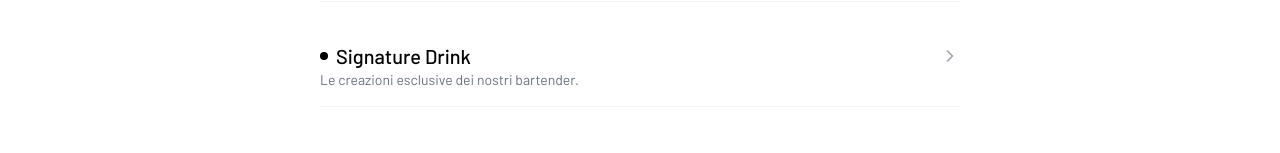
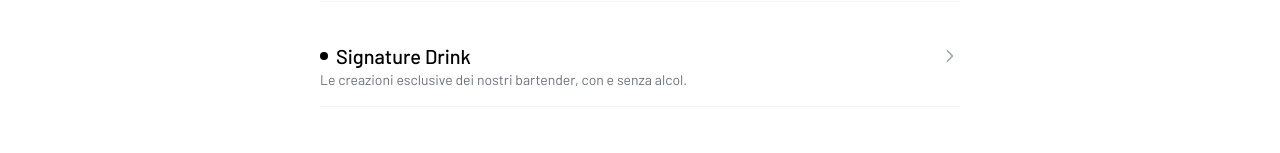
Before and after one commit to darioTecchia/madamev2, a Next.js app: page / in a window 1280 px wide. Shown: the part 2130-2283 px from the top of the page. Built offline with nearby package versions, Linux system fonts and the light colour scheme.

Commit message:
add mocktail

```diff
--- a/src/components/menu/simple-menu.tsx
+++ b/src/components/menu/simple-menu.tsx
@@ -18,7 +18,6 @@ export default function SimpleMenu({ menu }: SimpleMenuProps) {
               description={item.description}
               size={item.size}
               allergens={item.allergens}
-              // image={item.image}
             />
           );
         } else {
--- a/src/data/db.ts
+++ b/src/data/db.ts
@@ -725,7 +725,8 @@ const DB: IDB = {
       id: 'signature-drink',
       name: 'Signature Drink',
       type: MenuType.Simple,
-      description: 'Le creazioni esclusive dei nostri bartender.',
+      description:
+        'Le creazioni esclusive dei nostri bartender, con e senza alcol.',
       items: [
         { name: 'DREAMERS' } as MenuHeader,
         {
@@ -791,6 +792,37 @@ const DB: IDB = {
           name: 'Machete',
           price: 10,
           description: 'Pisco, Mezcal, ananas, jalapeño, lime',
+        },
+
+        {
+          name: 'MOCKTAILS',
+          description: 'Tutti i drink analcolici sono serviti a € 5',
+        } as MenuHeader,
+        {
+          name: 'Vento d’Estate',
+          price: 5,
+          description: 'Ananas, passion fruit, lime e soda',
+        },
+        {
+          name: 'Purple Rain',
+          price: 5,
+          description: 'Lampone, lime e ginger beer',
+        },
+        {
+          name: 'Lemon Tree',
+          price: 5,
+          description: 'Fragola, limonata e granita di limone',
+        },
+        {
+          name: 'Bocca di Rosa',
+          price: 5,
+          description:
+            'Mirtillo rosso, cordiale al pompelmo rosa e basilico, tonica Fever Tree Mediterranea',
+        },
+        {
+          name: 'Kiss From a Rose',
+          price: 5,
+          description: 'Tanqueray Gin 0.0%, limone, rosa, miele allo zenzero',
         },
       ],
     },
```
